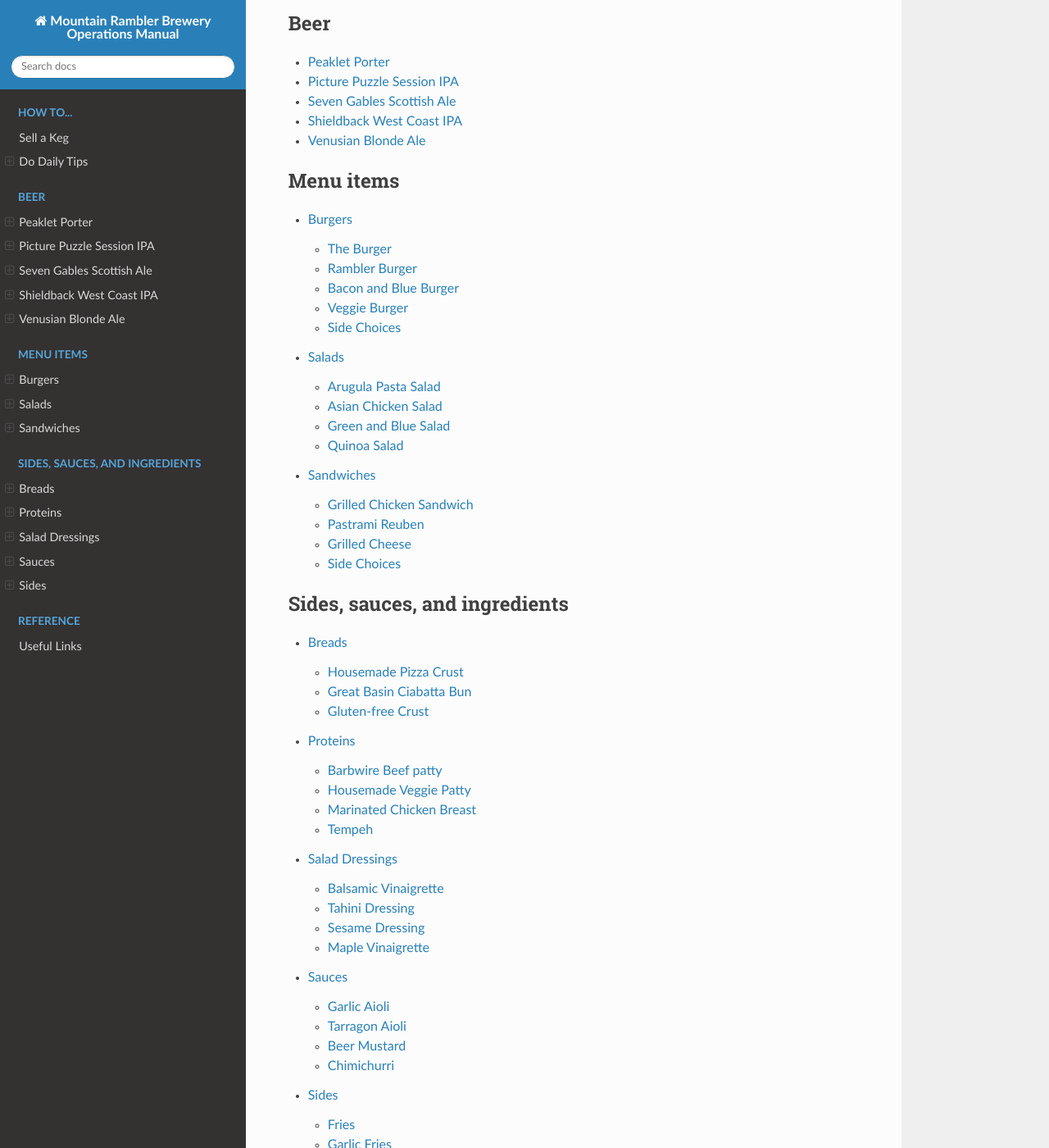
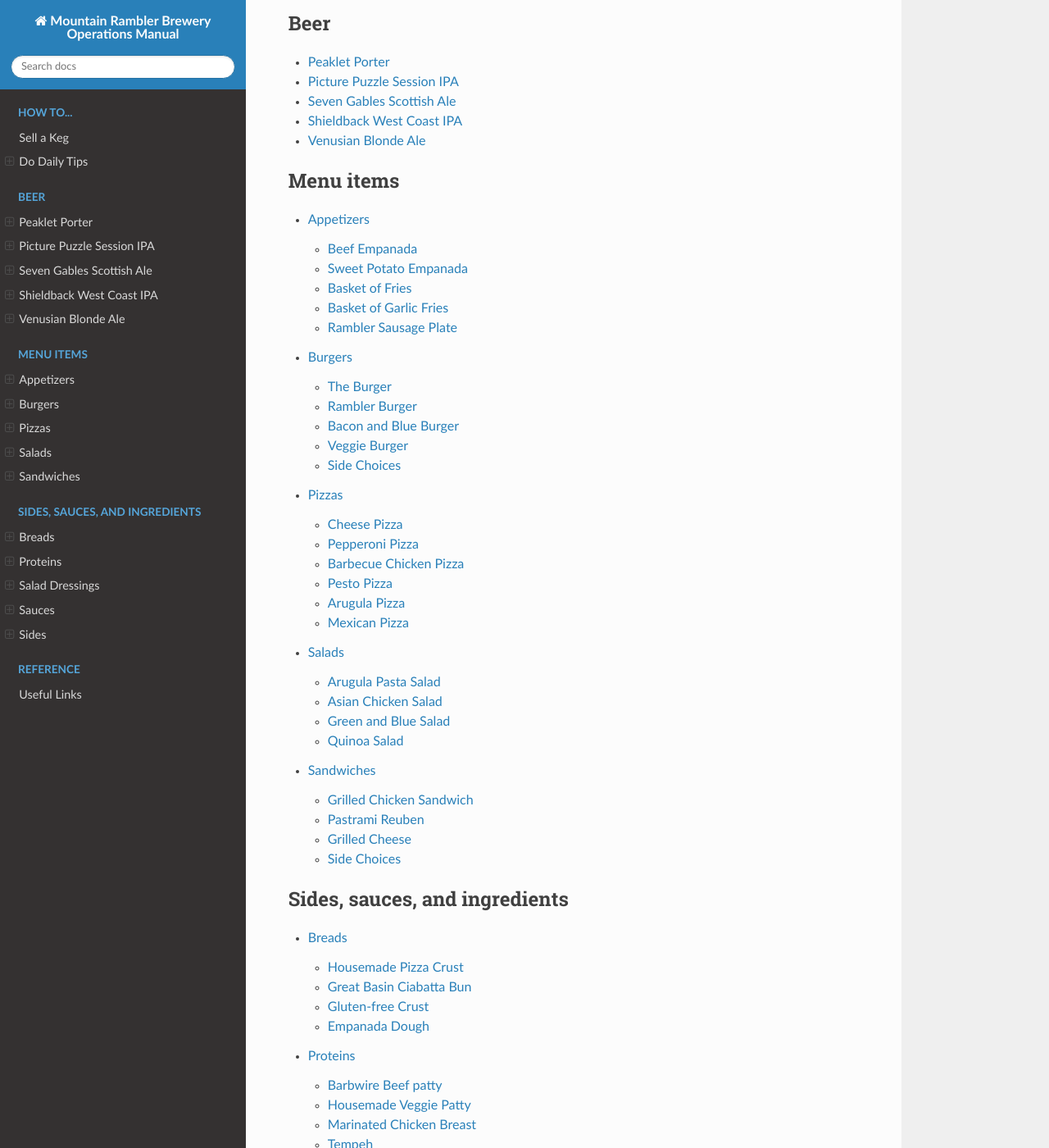
Before and after one commit to zhenry9/mrb-docs, a Sphinx documentation site: the page built from docs/source/index.rst, in a window 1280 px wide and 1400 px high, scrolled down 522 px. Shown: the whole window at 82% size. Built offline with Sphinx 7.4.7 and the Read the Docs theme 2.0.0, drawn with Linux system fonts in a browser that asks for light colours; some of the changed lines change nothing that is shown.

Commit message:
add pizzas and apps

```diff
--- /dev/null
+++ b/docs/source/menu/food/appetizers.rst
@@ -0,0 +1,48 @@
+Appetizers
+==========
+
+Beef Empanada
+-------------
+- :ref:`Empanada Dough`
+- Beef
+- Mozzarella
+- Sauteed onion
+- Tomato
+
+Sweet Potato Empanada
+---------------------
+*vegetarian*
+
+- :ref:`Empanada Dough`
+- Sweet potato
+- Garlic
+
+Basket of Fries
+---------------
+*Gluten-free, vegan if aioli omitted*
+
+Lamb and Weston brand, cooked in vegetable oil only used for fries.
+
+Served with:
+- Ketchup
+- :ref:`Beer Mustard`
+- :ref:`Garlic Aioli`
+
+Basket of Garlic Fries
+----------------------
+*Gluten-free, NOT vegan*
+
+Lamb and Weston brand, cooked in vegetable oil only used for fries. Tossed with garlic butter and parsley.
+
+Served with:
+- Ketchup
+- :ref:`Beer Mustard`
+- :ref:`Garlic Aioli`
+
+Rambler Sausage Plate
+---------------------
+*gluten-free*
+
+- 2 beef-jalapeno sausages
+- Sauerkraut
+- :ref:`Beer Mustard`
--- a/docs/source/menu/food/ingredients/breads.rst
+++ b/docs/source/menu/food/ingredients/breads.rst
@@ -35,3 +35,10 @@ Frozen from the Venice Baking Co.
 - Salt
 - Xanthan Gum
 - Cultured Brown Rice.
+
+Empanada Dough
+--------------
+- Flour
+- Baking soda
+- Salt
+- Butter
--- /dev/null
+++ b/docs/source/menu/food/pizzas.rst
@@ -0,0 +1,58 @@
+Pizzas
+======
+Only served Fri-Sun while supplies last.
+
+Cheese Pizza
+------------
+*vegetarian*
+
+- :ref:`Housemade Pizza Crust` or :ref:`Gluten-free Crust`
+- Marinara
+- Mozzarella
+
+Pepperoni Pizza
+---------------
+- :ref:`Housemade Pizza Crust` or :ref:`Gluten-free Crust`
+- Marinara
+- Mozzarella
+- Pepperoni
+
+Barbecue Chicken Pizza
+----------------------
+- :ref:`Housemade Pizza Crust` or :ref:`Gluten-free Crust`
+- Barbecue sauce
+- Mozzarella
+- Grilled chicken
+- Red onions
+- Tomatoes
+
+Pesto Pizza
+------------
+*vegetarian*
+
+- :ref:`Housemade Pizza Crust` or :ref:`Gluten-free Crust`
+- Pesto
+- Mozzarella
+- Artichoke hearts
+- Sun-dried tomatoes
+
+Arugula Pizza
+-------------
+*vegetarian*
+
+- :ref:`Housemade Pizza Crust` or :ref:`Gluten-free Crust`
+- Arugula
+- Goat cheese
+- Caramlized onion
+- Balsamic reduction
+
+Mexican Pizza
+-------------
+- :ref:`Housemade Pizza Crust` or :ref:`Gluten-free Crust`
+- Marinara
+- Mozzarella
+- Beef-jalapeno sausage
+- Jalapenos
+- Bell peppers
+- Corn
+- Onion-cilantro-lime garnish
```
